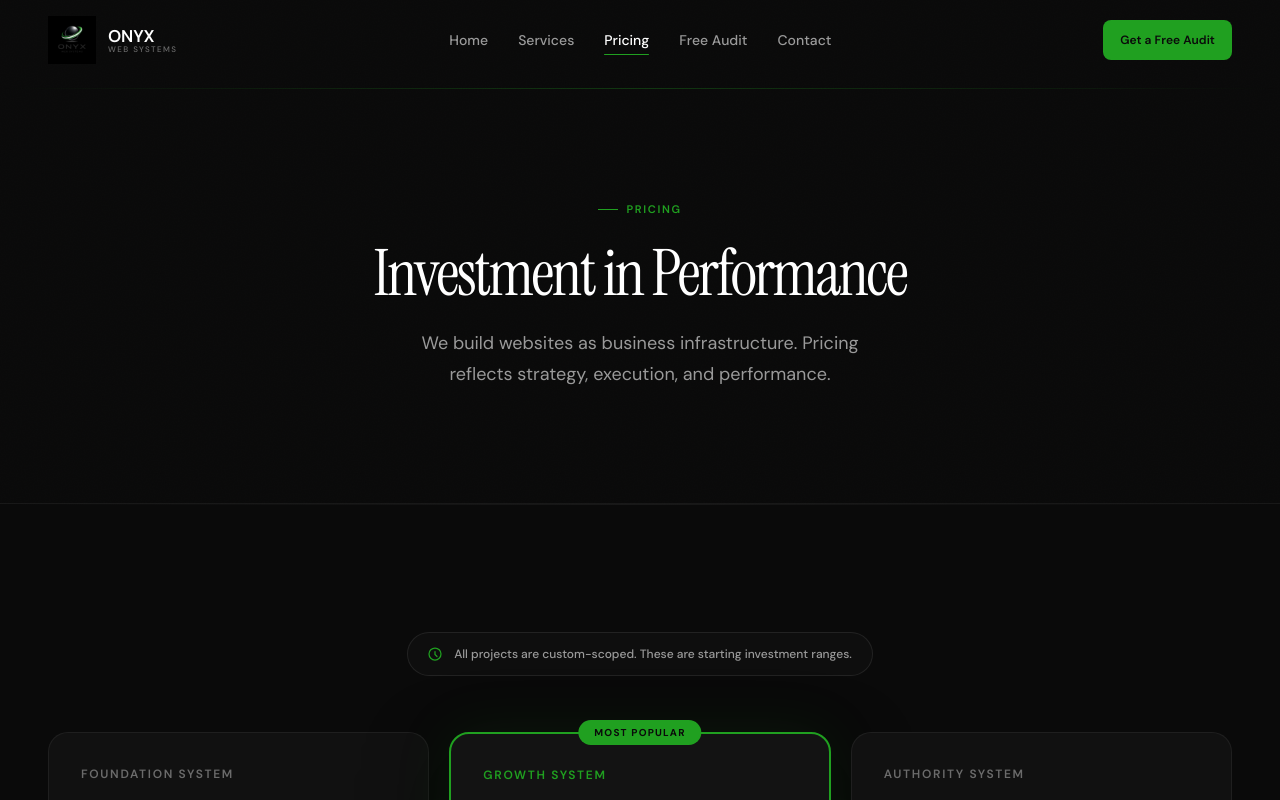
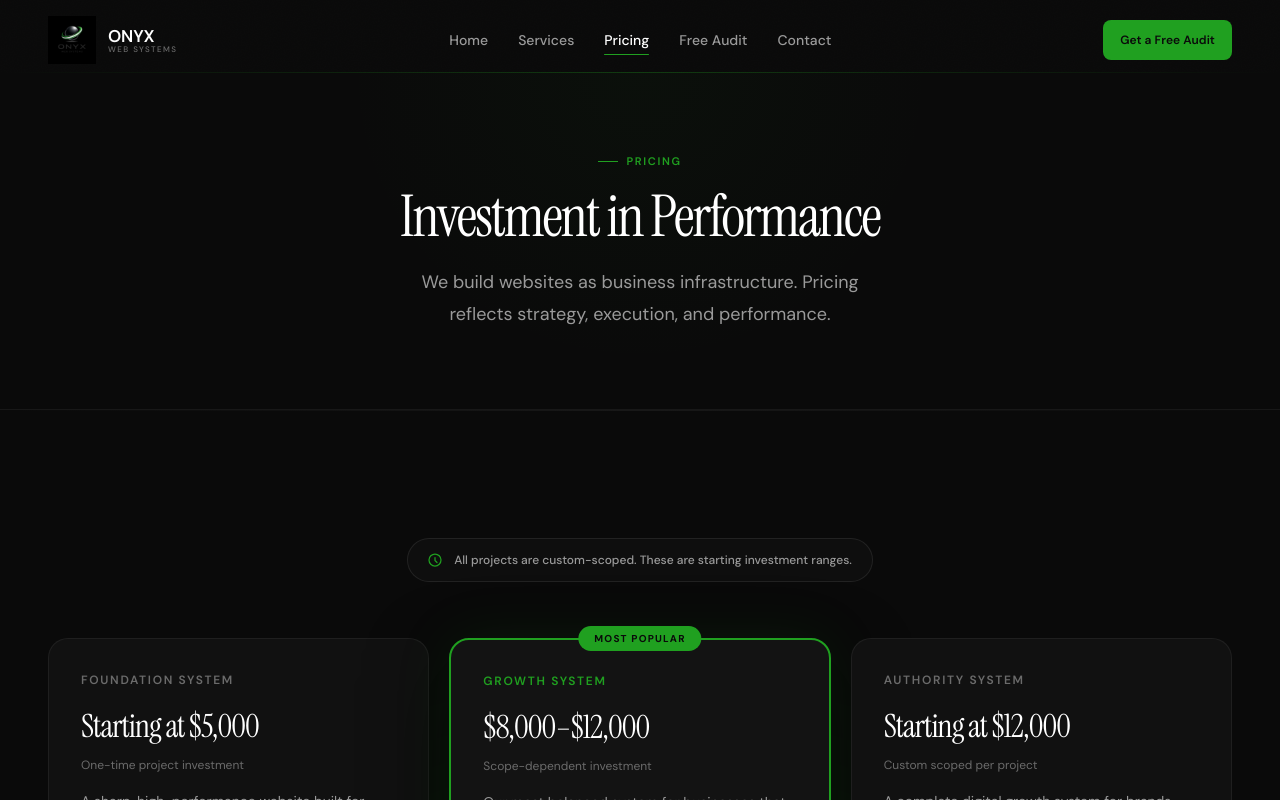
Before and after one commit to onyx-web-systems/onyx-web-systems, a Next.js app: page /pricing in a window 1280 px wide. Shown: the top 800 px of the page. Built offline with nearby package versions, Linux system fonts and the light colour scheme.

Commit message:
Update PageLayout.tsx

```diff
--- a/components/layout/PageLayout.tsx
+++ b/components/layout/PageLayout.tsx
@@ -1,21 +1,6 @@
-/**
- * Shared page layout patterns for Onyx Web Systems.
- *
- * Usage:
- *   <PageLayout>...</PageLayout>                        full page with header offset
- *   <PageHero eyebrow="..." headline="..." sub="..." /> standard inner-page hero
- *   <ContentSection>...</ContentSection>                standard padded content block
- */
-
 import { cn } from "@/lib/utils";
 
-/* ─── Page Layout ────────────────────────────────────────────────────────────── */
-/*
- * Wraps all inner page content.
- * Accounts for the fixed header height via pt-[88px] (header ~72px + 16px air).
- * The homepage is excluded — its HeroSection manages its own top padding.
- */
-
+/* ─── PageLayout ─────────────────────────────────────────────────────────────── */
 export const PageLayout = ({
   children,
   className,
@@ -23,17 +8,12 @@ export const PageLayout = ({
   children: React.ReactNode;
   className?: string;
 }) => (
-  <div className={cn("pt-[88px]", className)}>
+  <div className={cn("pt-[72px]", className)}>
     {children}
   </div>
 );
 
-/* ─── Page Hero ──────────────────────────────────────────────────────────────── */
-/*
- * Standard hero for inner pages (Services, Contact, Audit, etc.)
- * Smaller and more restrained than the homepage Hero block.
- */
-
+/* ─── PageHero ───────────────────────────────────────────────────────────────── */
 export const PageHero = ({
   eyebrow,
   headline,
@@ -49,41 +29,37 @@ export const PageHero = ({
 }) => (
   <section
     className={cn(
-      "relative py-20 md:py-28 overflow-hidden border-b border-white/[0.06]",
+      "relative bg-[#0A0A0A] overflow-hidden",
+      "pt-16 pb-16 md:pt-20 md:pb-20",
       className
     )}
   >
-    {/* Subtle top glow */}
-    <div
-      className="absolute top-0 inset-x-0 pointer-events-none"
-      aria-hidden="true"
-      style={{
-        height: "1px",
-        background: "linear-gradient(to right, transparent, rgba(32,160,32,0.3), transparent)",
-      }}
-    />
+    {/* Top accent */}
+    <div className="absolute top-0 inset-x-0 h-px pointer-events-none"
+      style={{ background: "linear-gradient(to right, transparent, rgba(32,160,32,0.3), transparent)" }}
+      aria-hidden="true" />
+    {/* Bottom border */}
+    <div className="absolute bottom-0 inset-x-0 h-px bg-white/[0.06]" aria-hidden="true" />
+    {/* Subtle bg glow */}
+    <div className="absolute top-0 left-1/2 -translate-x-1/2 w-[600px] h-[300px] pointer-events-none"
+      style={{ background: "radial-gradient(ellipse at center top, rgba(32,160,32,0.04) 0%, transparent 70%)" }}
+      aria-hidden="true" />
 
-    <div
-      className={cn(
-        "container-site flex flex-col gap-5",
-        align === "center" && "items-center text-center"
-      )}
-    >
-      {eyebrow && (
-        <p className="eyebrow">{eyebrow}</p>
-      )}
-
+    <div className={cn(
+      "container-site relative z-10 flex flex-col gap-4",
+      align === "center" && "items-center text-center"
+    )}>
+      {eyebrow && <p className="eyebrow">{eyebrow}</p>}
       <h1
-        className="headline-lg text-white text-balance max-w-3xl"
-        style={{ maxWidth: align === "center" ? "700px" : undefined }}
+        className="display-lg text-balance"
+        style={{ maxWidth: align === "center" ? "680px" : "760px" }}
       >
         {headline}
       </h1>
-
       {sub && (
         <p
-          className="body-lg text-balance"
-          style={{ maxWidth: align === "center" ? "560px" : "600px" }}
+          className="body-lg text-balance mt-1"
+          style={{ maxWidth: align === "center" ? "520px" : "580px" }}
         >
           {sub}
         </p>
@@ -92,11 +68,7 @@ export const PageHero = ({
   </section>
 );
 
-/* ─── Content Section ────────────────────────────────────────────────────────── */
-/*
- * Standard padded section for page body content.
- */
-
+/* ─── ContentSection ─────────────────────────────────────────────────────────── */
 export const ContentSection = ({
   children,
   className,
@@ -110,35 +82,17 @@ export const ContentSection = ({
   background?: "default" | "surface" | "transparent";
   id?: string;
 }) => {
-  const padding = {
-    sm:   "py-14 md:py-20",
-    base: "py-20 md:py-28",
-    lg:   "py-28 md:py-36",
-  }[size];
-
-  const bg = {
-    default:     "bg-[#0A0A0A]",
-    surface:     "bg-[#111111]",
-    transparent: "bg-transparent",
-  }[background];
+  const padding = { sm: "section-sm", base: "section", lg: "section-lg" }[size];
+  const bg = { default: "bg-page", surface: "bg-surface", transparent: "bg-transparent" }[background];
 
   return (
-    <section
-      id={id}
-      className={cn("relative overflow-hidden", padding, bg, className)}
-    >
-      <div className="container-site">
-        {children}
-      </div>
+    <section id={id} className={cn("relative overflow-hidden", padding, bg, className)}>
+      <div className="container-site">{children}</div>
     </section>
   );
 };
 
-/* ─── Two Column Layout ──────────────────────────────────────────────────────── */
-/*
- * Utility for two-column content: text left, visual right (or reversed).
- */
-
+/* ─── TwoColumn ──────────────────────────────────────────────────────────────── */
 export const TwoColumn = ({
   children,
   reverse = false,
@@ -152,19 +106,17 @@ export const TwoColumn = ({
 }) => {
   const gapClass = {
     sm:   "gap-10 lg:gap-14",
-    base: "gap-14 lg:gap-20",
-    lg:   "gap-16 lg:gap-28",
+    base: "gap-12 lg:gap-20",
+    lg:   "gap-14 lg:gap-28",
   }[gap];
 
   return (
-    <div
-      className={cn(
-        "grid grid-cols-1 lg:grid-cols-2 items-center",
-        gapClass,
-        reverse && "lg:[&>*:first-child]:order-last",
-        className
-      )}
-    >
+    <div className={cn(
+      "grid grid-cols-1 lg:grid-cols-2 items-center",
+      gapClass,
+      reverse && "lg:[&>*:first-child]:order-last",
+      className
+    )}>
       {children}
     </div>
   );
```
